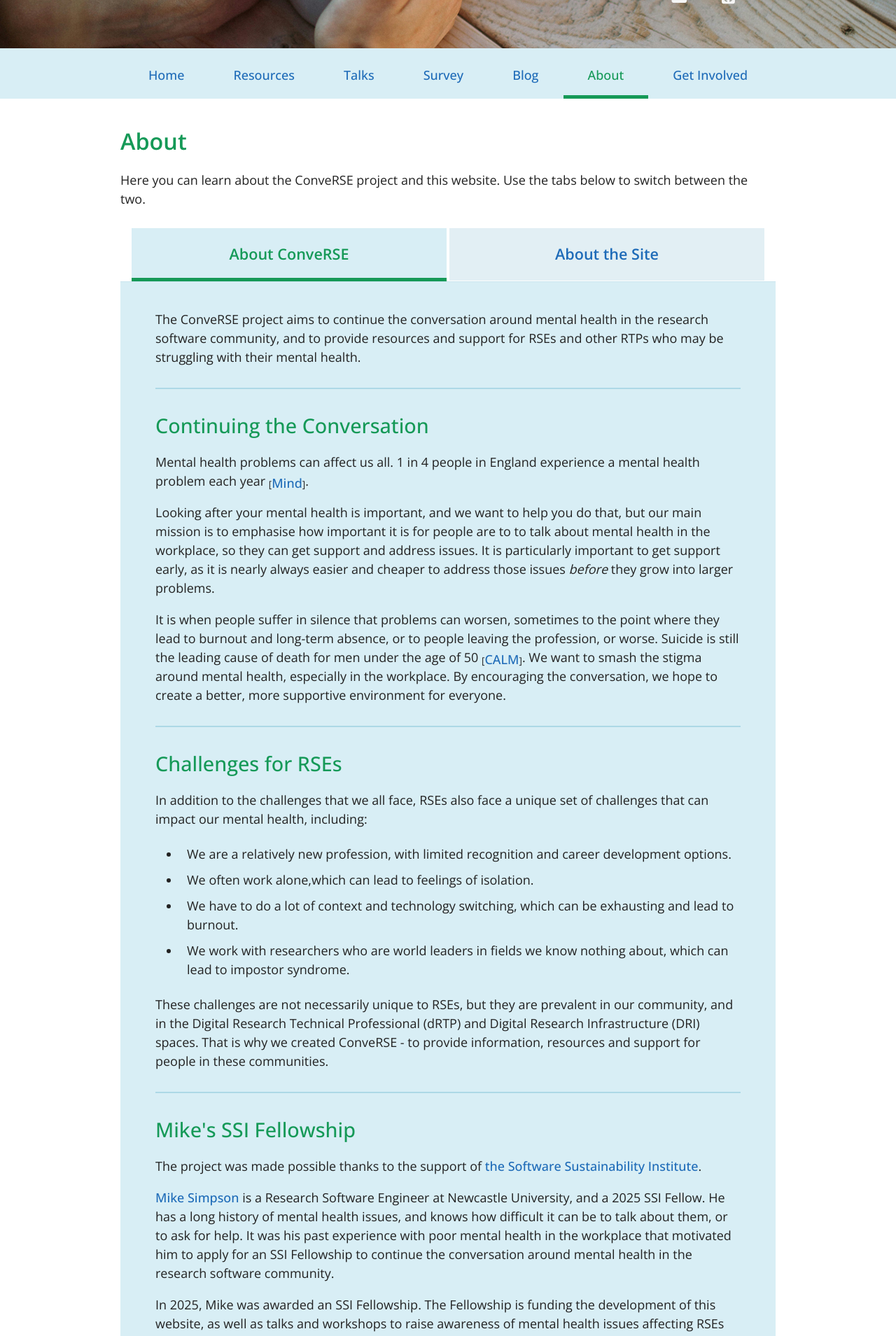
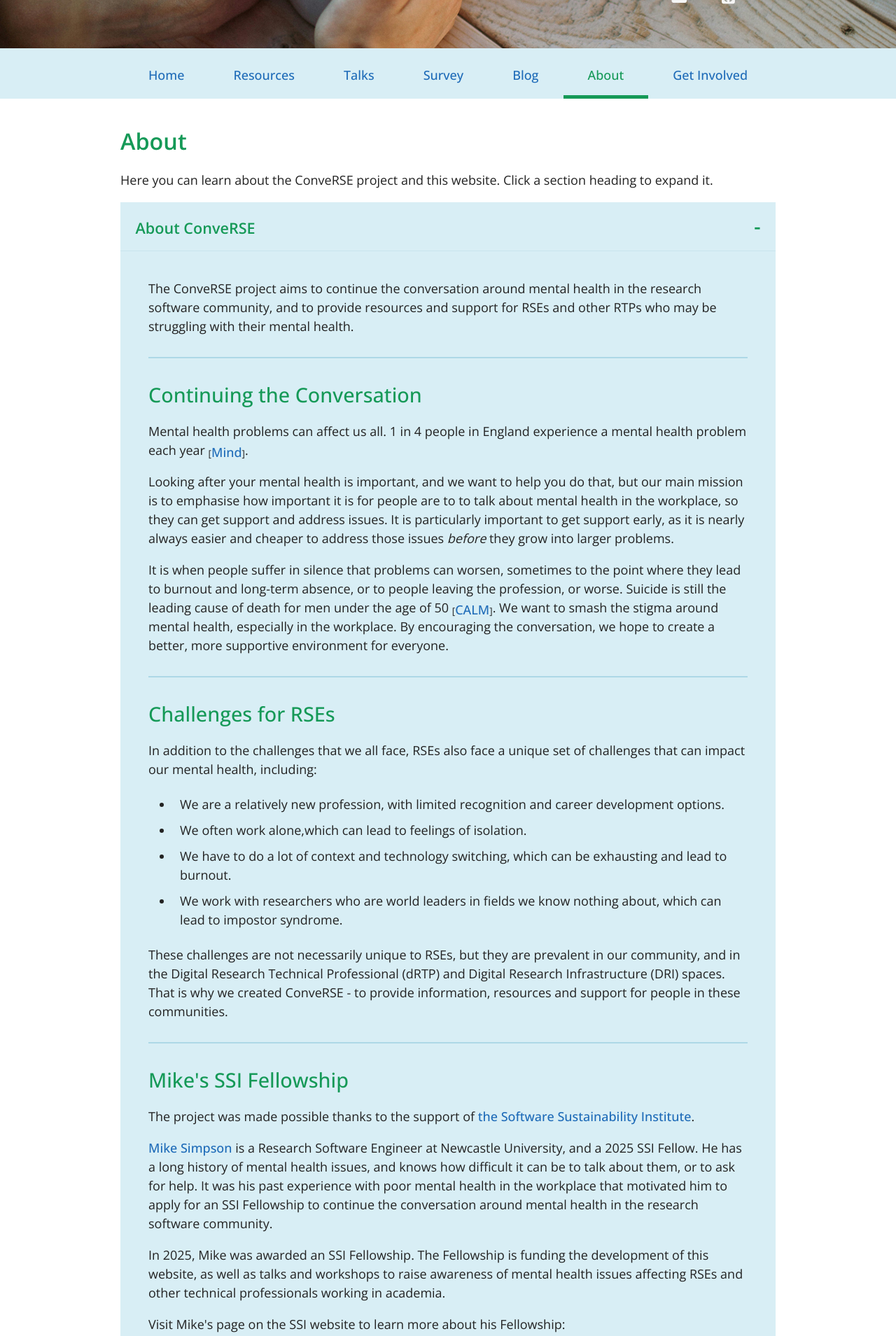
Before and after one commit to mdsimpson42/converse, a Jekyll site: the page built from _pages/about/index.html, in a window 1280 px wide. Shown: the part 435-2344 px from the top of the page at 70% size. Built offline with Jekyll 4.4.1, drawn with Linux system fonts in a browser that asks for light colours; nearby versions of some CDN libraries.

Commit message:
Replace tabs with accordions

```diff
--- a/_pages/about/index.html
+++ b/_pages/about/index.html
@@ -5,25 +5,31 @@ menu: about
 permalink: /about
 ---
 <p>
-    Here you can learn about the ConveRSE project and this website. Use the tabs below to switch between the two.
+    Here you can learn about the ConveRSE project and this website. Click a section heading to expand it.
 </p>
-<div class="tips-tabs-container">
-    <button class="about-tabs current"
-        id="about-tab-converse"
-        onclick="aboutConverse()"
-        onkeypress="aboutConverse()">
-        About ConveRSE
-    </button>
-    <button class="about-tabs"
-        id="about-tab-site"
-        onclick="aboutWebsite()"
-        onkeypress="aboutWebsite()">
-        About the Site
-    </button>
+<div class="about-accordion-container">
+    <section class="about-accordion-item">
+        <button class="about-accordion-toggle current"
+            id="about-toggle-converse"
+            type="button"
+            aria-expanded="true"
+            aria-controls="about-converse">
+            About ConveRSE
+        </button>
+        <div id="about-converse" class="tips-tab-content about-accordion-panel">
+            {% include_relative converse.html %}
+        </div>
+    </section>
+    <section class="about-accordion-item">
+        <button class="about-accordion-toggle"
+            id="about-toggle-site"
+            type="button"
+            aria-expanded="false"
+            aria-controls="about-site">
+            About the Site
+        </button>
+        <div id="about-site" class="tips-tab-content about-accordion-panel" hidden>
+            {% include_relative site.html %}
+        </div>
+    </section>
 </div>
-<div id="about-converse">
-    {% include_relative converse.html %}
-</div>
-<div id="about-site" hidden>
-    {% include_relative site.html %}
-</div>
--- a/assets/css/customisations.scss
+++ b/assets/css/customisations.scss
@@ -553,69 +553,115 @@ hr {
     margin-top: 30px;
 }
 
-.tips-tabs-container {
-    text-align: center;
+.tips-accordion-container {
     width: 100%;
-    border-bottom: 1px solid rgb(201, 229, 238);
-    height: max-content;
 }
 
-.tips-tabs {
-    display: inline-block;
+.tips-accordion-item {
+    border-bottom: 1px solid rgb(201, 229, 238);
+}
+
+.tips-accordion-toggle {
+    display: block;
+    width: 100%;
     background-color: rgb(226, 239, 244);
-    padding-top: 1.2rem;
-    padding-bottom: 1.2rem;
-    width: 32%;
+    padding: 1.2rem 3.5rem 1.2rem 1.2rem;
     cursor: pointer;
-    height: 100%;
     margin-bottom: 0px;
-    border-radius: 0px;
+    border: 0;
+    border-radius: 0;
     color: #1e6bb8 !important;
     box-shadow: none !important;
+    position: relative;
+    text-align: left;
 }
 
-.tips-tabs.current {
+.tips-accordion-toggle.current {
     color: #159957 !important;
 }
 
-.about-tabs {
-    display: inline-block;
+.tips-accordion-toggle::after {
+    content: "+";
+    position: absolute;
+    right: 1.2rem;
+    top: 50%;
+    transform: translateY(-50%);
+    font-size: 1.6rem;
+    line-height: 1;
+}
+
+.tips-accordion-toggle[aria-expanded="true"]::after {
+    content: "-";
+}
+
+.about-accordion-container {
+    width: 100%;
+}
+
+.about-accordion-item {
+    border-bottom: 1px solid rgb(201, 229, 238);
+}
+
+.about-accordion-toggle {
+    display: block;
+    width: 100%;
     background-color: rgb(226, 239, 244);
-    padding-top: 1.2rem;
-    padding-bottom: 1.2rem;
-    width: 48%;
+    padding: 1.2rem 3.5rem 1.2rem 1.2rem;
     cursor: pointer;
     margin-bottom: 0px;
-    border-radius: 0px;
+    border: 0;
+    border-radius: 0;
     color: #1e6bb8 !important;
     box-shadow: none !important;
+    position: relative;
+    text-align: left;
 }
 
-.about-tabs.current {
+.about-accordion-toggle.current {
     color: #159957 !important;
 }
 
-.about-tabs:hover {
+.about-accordion-toggle::after {
+    content: "+";
+    position: absolute;
+    right: 1.2rem;
+    top: 50%;
+    transform: translateY(-50%);
+    font-size: 1.6rem;
+    line-height: 1;
+}
+
+.about-accordion-toggle[aria-expanded="true"]::after {
+    content: "-";
+}
+
+.about-accordion-toggle:hover {
     background-color: #e0f7fa !important;
 }
 
-.about-tabs.current {
+.about-accordion-toggle.current {
     background-color: rgb(216, 238, 245);
-    padding-bottom: 17px !important;
 }
 
-.tips-tabs:hover {
+.about-accordion-panel {
+    border-top: 1px solid rgb(201, 229, 238);
+}
+
+.tips-accordion-toggle:hover {
     background-color: #e0f7fa !important;
 }
 
-.tips-tabs.current {
+.tips-accordion-toggle.current {
     background-color: rgb(216, 238, 245);
-    padding-bottom: 17px !important;
+}
+
+.tips-accordion-panel {
+    border-top: 1px solid rgb(201, 229, 238);
 }
 
 .tips-tab-content {
     background-color: rgb(216, 238, 245);
-    padding: 40px 50px 30px 50px;
+    padding: 20px;
 }
 
 .menu .menu-list, .menu .sub-menu {
--- a/assets/js/about-tabs.js
+++ b/assets/js/about-tabs.js
@@ -1,19 +1,43 @@
 /*
- * Code for switching between tabs on the tips page in the resources section.
+ * Code for expanding and collapsing sections on the about page.
  * This file is included in the no_title.html and default.html layouts.
-*/
-function aboutConverse() {
-    document.getElementById("about-tab-converse").classList.add("current");
-    document.getElementById("about-tab-site").classList.remove("current");
+ */
+(function() {
+    function initialiseAboutAccordion() {
+        var accordion = document.querySelector(".about-accordion-container");
 
-    document.getElementById("about-converse").hidden = false;
-    document.getElementById("about-site").hidden = true;
-}
+        if (!accordion) {
+            return;
+        }
 
-function aboutWebsite() {
-    document.getElementById("about-tab-converse").classList.remove("current");
-    document.getElementById("about-tab-site").classList.add("current");
+        var toggles = accordion.querySelectorAll(".about-accordion-toggle");
 
-    document.getElementById("about-converse").hidden = true;
-    document.getElementById("about-site").hidden = false;
-}
+        function setPanelState(toggle, isExpanded) {
+            var panelId = toggle.getAttribute("aria-controls");
+            var panel = document.getElementById(panelId);
+
+            toggle.setAttribute("aria-expanded", isExpanded ? "true" : "false");
+            toggle.classList.toggle("current", isExpanded);
+
+            if (panel) {
+                panel.hidden = !isExpanded;
+            }
+        }
+
+        toggles.forEach(function(toggle) {
+            setPanelState(toggle, toggle.getAttribute("aria-expanded") === "true");
+
+            toggle.addEventListener("click", function() {
+                var isExpanded = toggle.getAttribute("aria-expanded") === "true";
+                setPanelState(toggle, !isExpanded);
+            });
+        });
+    }
+
+    if (document.readyState === "loading") {
+        document.addEventListener("DOMContentLoaded", initialiseAboutAccordion);
+        return;
+    }
+
+    initialiseAboutAccordion();
+})();
--- a/assets/js/tips-tabs.js
+++ b/assets/js/tips-tabs.js
@@ -1,33 +1,43 @@
 /*
- * Code for switching between tabs on the tips page in the resources section.
+ * Code for expanding and collapsing sections on the tips page.
  * This file is included in the no_title.html and default.html layouts.
-*/
-function self() {
-    document.getElementById("tips-tab-self").classList.add("current");
-    document.getElementById("tips-tab-colleagues").classList.remove("current");
-    document.getElementById("tips-tab-team").classList.remove("current");
+ */
+(function() {
+    function initialiseTipsAccordion() {
+    var accordion = document.querySelector(".tips-accordion-container");
 
-    document.getElementById("tips-self").hidden = false;
-    document.getElementById("tips-colleagues").hidden = true;
-    document.getElementById("tips-team").hidden = true;
-}
+    if (!accordion) {
+        return;
+    }
 
-function colleagues() {
-    document.getElementById("tips-tab-self").classList.remove("current");
-    document.getElementById("tips-tab-colleagues").classList.add("current");
-    document.getElementById("tips-tab-team").classList.remove("current");
+    var toggles = accordion.querySelectorAll(".tips-accordion-toggle");
 
-    document.getElementById("tips-self").hidden = true;
-    document.getElementById("tips-colleagues").hidden = false;
-    document.getElementById("tips-team").hidden = true;
-}
+    function setPanelState(toggle, isExpanded) {
+        var panelId = toggle.getAttribute("aria-controls");
+        var panel = document.getElementById(panelId);
 
-function team() {
-    document.getElementById("tips-tab-self").classList.remove("current");
-    document.getElementById("tips-tab-colleagues").classList.remove("current");
-    document.getElementById("tips-tab-team").classList.add("current");
+        toggle.setAttribute("aria-expanded", isExpanded ? "true" : "false");
+        toggle.classList.toggle("current", isExpanded);
 
-    document.getElementById("tips-self").hidden = true;
-    document.getElementById("tips-colleagues").hidden = true;
-    document.getElementById("tips-team").hidden = false;
-}
+        if (panel) {
+            panel.hidden = !isExpanded;
+        }
+    }
+
+    toggles.forEach(function(toggle) {
+        setPanelState(toggle, toggle.getAttribute("aria-expanded") === "true");
+
+        toggle.addEventListener("click", function() {
+            var isExpanded = toggle.getAttribute("aria-expanded") === "true";
+            setPanelState(toggle, !isExpanded);
+        });
+    });
+    }
+
+    if (document.readyState === "loading") {
+        document.addEventListener("DOMContentLoaded", initialiseTipsAccordion);
+        return;
+    }
+
+    initialiseTipsAccordion();
+})();
```
Also changed, not shown: _pages/resources/tips/index.html (+31 -21 lines).
